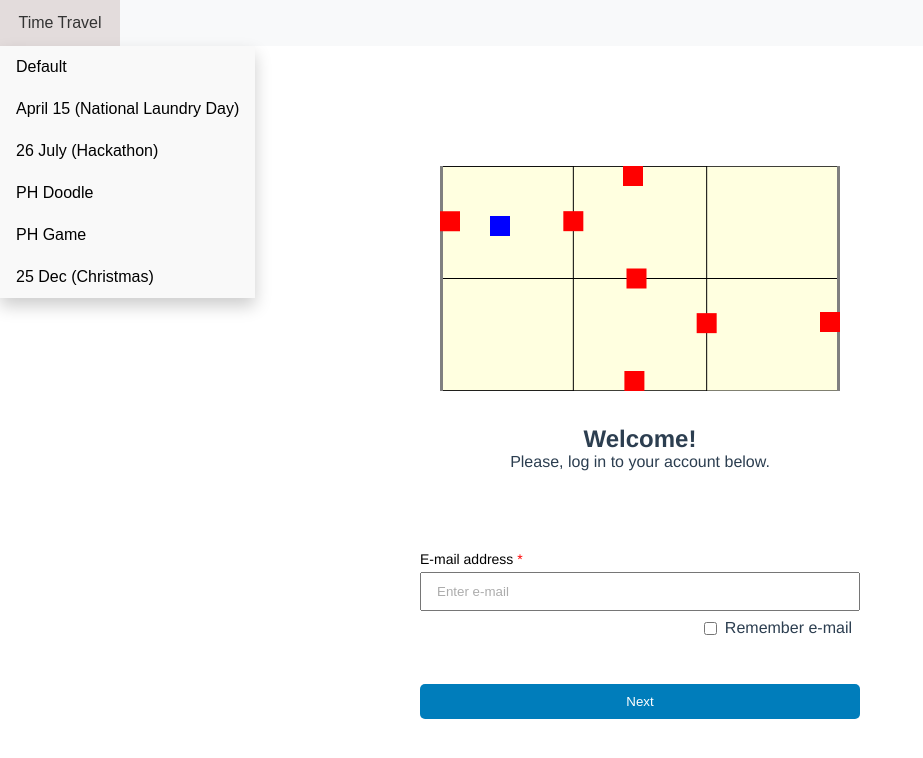
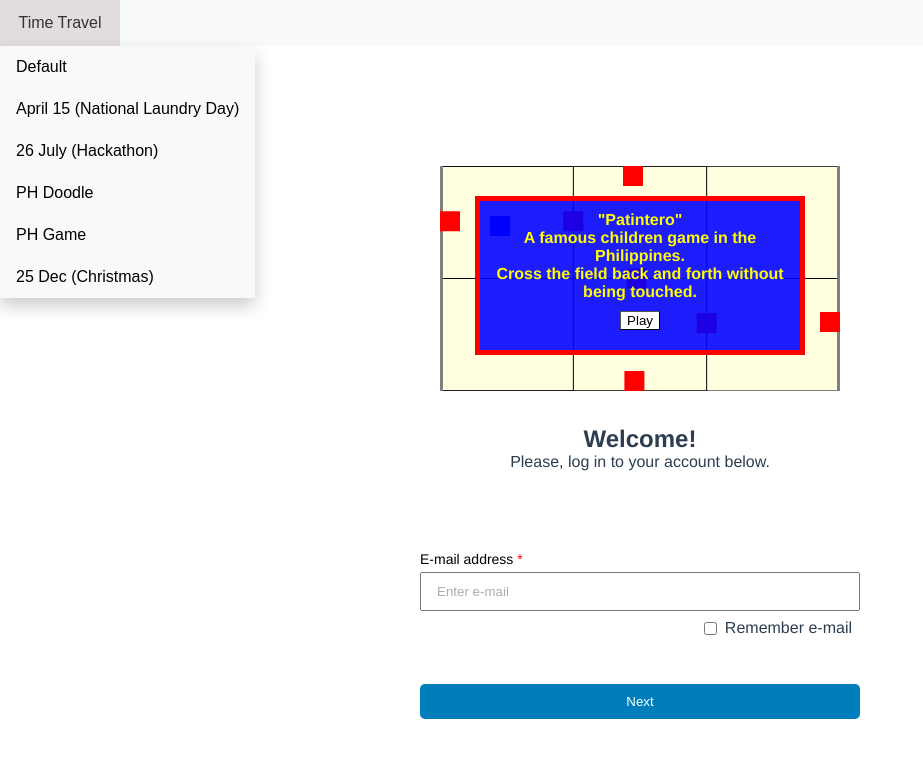
Before and after one commit to ernieay/sm-login-hackathon-22, a Vue app: page /ph-game in a window 1280 px wide. Shown: the top 758 px of the page, without its empty margins (0-923 px from the left). Built offline with nearby package versions, Linux system fonts and the light colour scheme.

Commit message:
start and finish logic

```diff
--- a/src/views/PhGameView.vue
+++ b/src/views/PhGameView.vue
@@ -2,6 +2,21 @@
   <div class="ph-game">
     <canvas id="patintero" class="workspace">
     </canvas>
+    <button
+      class="restart-button"
+      v-if="finished"
+      @click="onRestart"
+    >
+      Restart
+    </button>
+    <div v-if="!started" class="instruction">
+      <p>"Patintero"</p>
+      <p>A famous children game in the Philippines.</p>
+      <p>Cross the field back and forth without being touched.</p>
+      <button @click="onStart">
+        Play
+      </button>
+    </div>
   </div>
 </template>
 
@@ -68,10 +83,10 @@ export default {
       for (const enemy of enemyUnits.value) {
         let newEnemyX = enemy.currentX
         let newEnemyY = enemy.currentY
-        if (enemy.movement === 'x') {
+        if (enemy.movement === 'x' && !finished.value) {
           newEnemyX = enemy.currentX + ((newPlayerX - enemy.currentX) / enemy.slowness)
         }
-        if (enemy.movement === 'y') {
+        if (enemy.movement === 'y' && !finished.value) {
           newEnemyY = enemy.currentY + ((newPlayerY - enemy.currentY) / enemy.slowness)
         }
         gameContext.fillRect(newEnemyX, newEnemyY, unitSize, unitSize)
@@ -143,6 +158,7 @@ export default {
     const finished = ref(false)
     const startLineColor = ref('gray')
     const endLineColor = ref('gray')
+    const started = ref(false)
 
     const checkReachedEnd = () => {
       if (reachedEnd.value) return
@@ -168,14 +184,7 @@ export default {
           && (playerPosition.value.currentY + unitSize) >= enemy.currentY
           && (playerPosition.value.currentY) <= (enemy.currentY + unitSize)
         ) {
-          playerPosition.value.currentX = 50
-          playerPosition.value.x = 50
-          playerPosition.value.currentY = 50
-          playerPosition.value.y = 50
-          reachedEnd.value = false
-          finished.value = false
-          startLineColor.value = 'gray'
-          endLineColor.value = 'gray'
+          onRestart()
         }
       }
     }
@@ -196,19 +205,17 @@ export default {
 
       refreshCanvas(canvas.value, ctx.value, dt)
 
-      checkCollission()
-
-      checkReachedEnd()
-      checkFinished()
+      if (!finished.value) {
+        checkCollission()
+        checkReachedEnd()
+        checkFinished()
+      }
 
       animationId.value = requestAnimationFrame(animate)
     }
 
     const handleKeyDown = (e) => {
-      if (!animationId.value) {
-        animationId.value = requestAnimationFrame(animate)
-        // animate()
-      }
+      if (!started.value) return
 
       if (e.keyCode === 37) {
         // left
@@ -236,6 +243,66 @@ export default {
       }
     }
 
+    const onRestart = () => {
+      playerPosition.value.currentX = 50
+      playerPosition.value.x = 50
+      playerPosition.value.currentY = 50
+      playerPosition.value.y = 50
+      reachedEnd.value = false
+      finished.value = false
+      startLineColor.value = 'gray'
+      endLineColor.value = 'gray'
+    }
+
+    const onStart = () => {
+      animationId.value = requestAnimationFrame(animate)
+      started.value = true
+    }
+
+    return {
+      finished,
+      onRestart,
+      started,
+      onStart,
+    }
   }
 }
 </script>
+
+<style scoped>
+.ph-game {
+  position: relative;
+}
+
+.ph-game .restart-button {
+  position: absolute;
+  top: 50%;
+  left: 50%;
+  transform: translate(-50%, -50%);
+  background-color: white;
+  border-width: 1px;
+}
+
+.ph-game .instruction {
+  position: absolute;
+  top: 150px;
+  left: 50%;
+  padding: 10px;
+  width: 300px;
+  transform: translateX(-50%);
+  background-color: #0000ffe3;
+  border: 5px solid red;
+  color: yellow;
+  font-weight: bold;
+}
+
+.ph-game .instruction button {
+  background-color: white;
+  border-width: 1px;
+  margin: 10px;
+}
+
+.ph-game .instruction p {
+  margin: 0;
+}
+</style>
```
